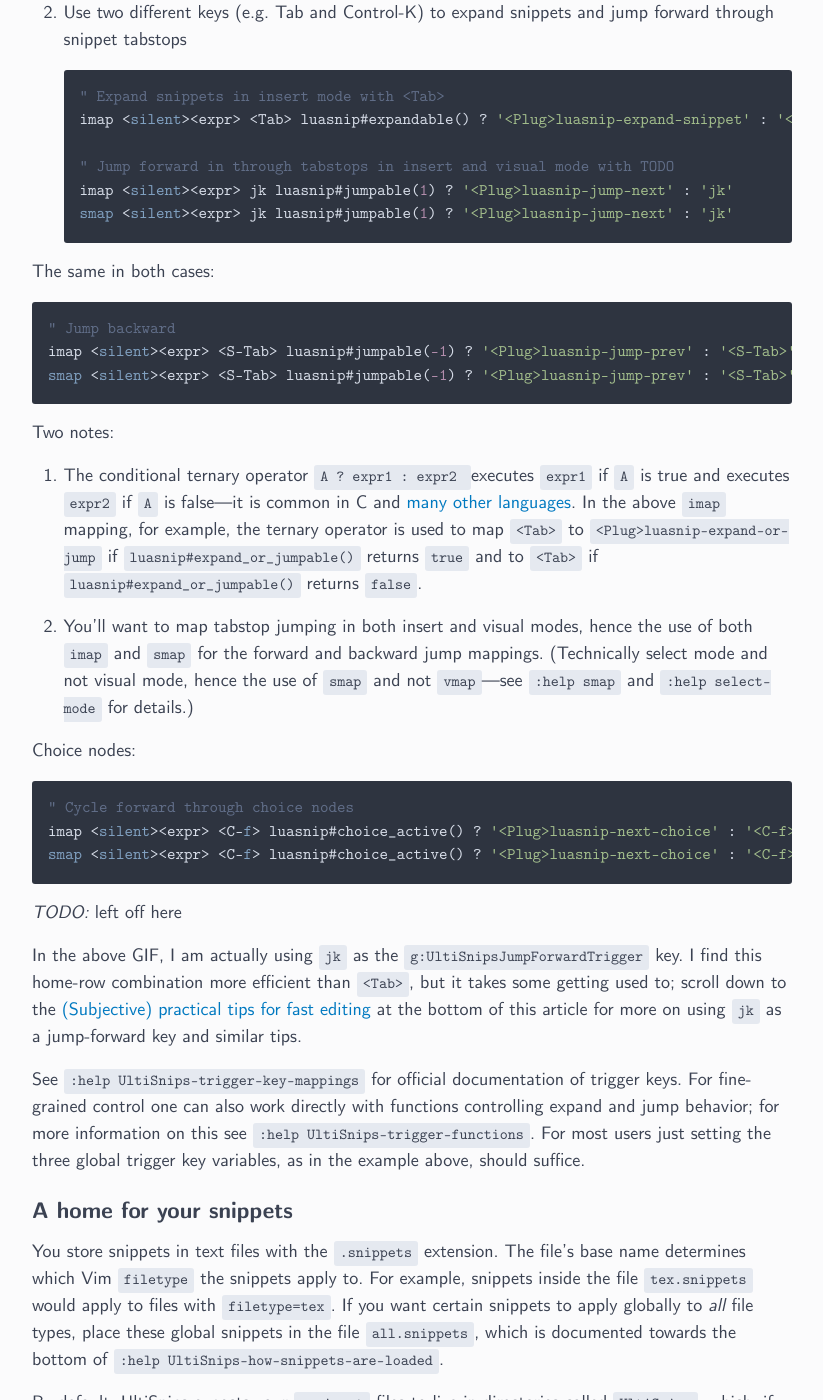
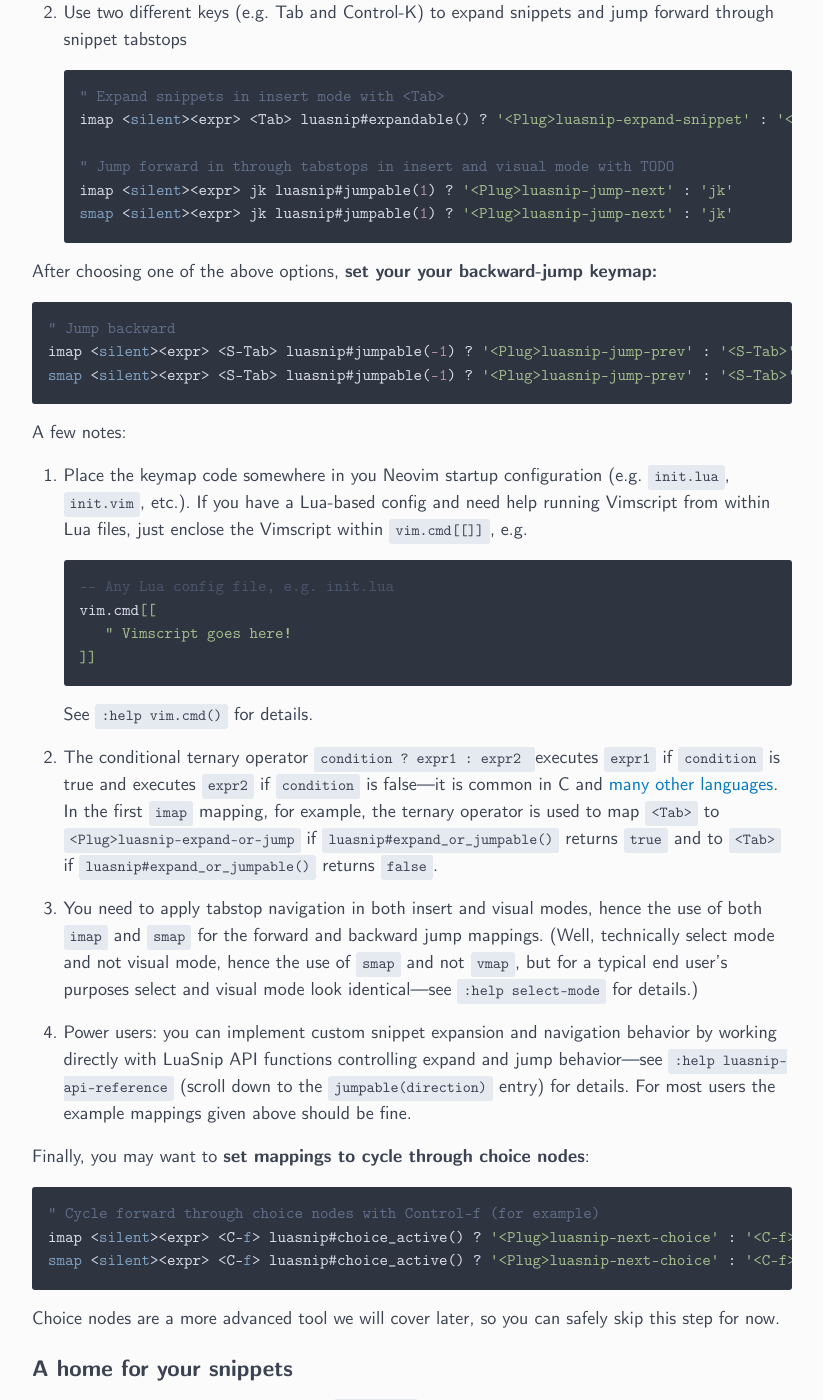
Before and after one commit to ejmastnak/ejmastnak.github.io, a Jekyll site: the page built from tutorials/vim-latex/luasnip.md, in a window 1280 px wide and 1400 px high, scrolled down 3011 px. Shown: the whole window, without its empty margins (228-1051 px from the left). Built offline with Jekyll 4.4.1, drawn with Linux system fonts in a browser that asks for light colours; some of the changed text lies outside the part shown.

Commit message:
Complete Luasnip keymap section

````diff
--- a/tutorials/vim-latex/luasnip.md
+++ b/tutorials/vim-latex/luasnip.md
@@ -89,10 +89,9 @@ After installing LuaSnip you should immediately configure...
 1. the key you use to move forward through a snippet's tabstops, and
 1. the key you use to move backward through a snippet's tabstops.
 
-See the [LuaSnip README](https://github.com/L3MON4D3/LuaSnip#keymaps) for official examples.
+See the [LuaSnip README's keymaps section](https://github.com/L3MON4D3/LuaSnip#keymaps) for official examples.
 
-This is easiest to do in Vimscript.
-(See `:help vim.cmd()` for running Vimscript from within Lua files).
+Setting these keymaps is easiest to do in Vimscript (because they use Vimscript's conditional ternary operator), so the examples below are in Vimscript.
 
 **Choose one** of the following two options:
 
@@ -119,7 +118,7 @@ This is easiest to do in Vimscript.
    smap <silent><expr> jk luasnip#jumpable(1) ? '<Plug>luasnip-jump-next' : 'jk'
    ```
 
-The same in both cases:
+After choosing one of the above options, **set your your backward-jump keymap:**
 
 ```vim
 " Jump backward
@@ -133,31 +132,41 @@ smap <silent><expr> <S-Tab> luasnip#jumpable(-1) ? '<Plug>luasnip-jump-prev' : '
 <!-- snoremap <silent> <S-Tab> <cmd>lua require('luasnip').jump(-1)<Cr> -->
 <!-- ``` -->
 
-Two notes:
+A few notes:
 
-1. The conditional ternary operator `A ? expr1 : expr2 ` executes `expr1` if `A` is true and executes `expr2` if `A` is false---it is common in C and [many other languages](https://en.wikipedia.org/wiki/%3F:).
-In the above `imap` mapping, for example, the ternary operator is used to map `<Tab>` to `<Plug>luasnip-expand-or-jump` if `luasnip#expand_or_jumpable()` returns `true` and to `<Tab>` if `luasnip#expand_or_jumpable()` returns `false`.
+1. Place the keymap code somewhere in you Neovim startup configuration (e.g. `init.lua`, `init.vim`, etc.).
+   If you have a Lua-based config and need help running Vimscript from within Lua files, just enclose the Vimscript within `vim.cmd[[]]`, e.g.
 
-2. You'll want to map tabstop jumping in both insert and visual modes, hence the use of both `imap` and `smap` for the forward and backward jump mappings.
-   (Technically select mode and not visual mode, hence the use of `smap` and not `vmap`---see `:help smap` and `:help select-mode` for details.)
+   ```lua
+   -- Any Lua config file, e.g. init.lua
+   vim.cmd[[
+      " Vimscript goes here!
+   ]]
+   ```
+   See `:help vim.cmd()` for details.
 
-Choice nodes:
+1. The conditional ternary operator `condition ? expr1 : expr2 ` executes `expr1` if `condition` is true and executes `expr2` if `condition` is false---it is common in C and [many other languages](https://en.wikipedia.org/wiki/%3F:).
+In the first `imap` mapping, for example, the ternary operator is used to map `<Tab>` to `<Plug>luasnip-expand-or-jump` if `luasnip#expand_or_jumpable()` returns `true` and to `<Tab>` if `luasnip#expand_or_jumpable()` returns `false`.
+
+1. You need to apply tabstop navigation in both insert and visual modes, hence the use of both `imap` and `smap` for the forward and backward jump mappings.
+   (Well, technically select mode and not visual mode, hence the use of `smap` and not `vmap`, but for a typical end user's purposes select and visual mode look identical---see `:help select-mode` for details.)
+
+1. Power users: you can implement custom snippet expansion and navigation behavior by working directly with LuaSnip API functions controlling expand and jump behavior---see `:help luasnip-api-reference` (scroll down to the `jumpable(direction)` entry) for details.
+   For most users the example mappings given above should be fine.
+
+Finally, you may want to **set mappings to cycle through choice nodes**:
 
 ```vim
-" Cycle forward through choice nodes
+" Cycle forward through choice nodes with Control-f (for example)
 imap <silent><expr> <C-f> luasnip#choice_active() ? '<Plug>luasnip-next-choice' : '<C-f>'
 smap <silent><expr> <C-f> luasnip#choice_active() ? '<Plug>luasnip-next-choice' : '<C-f>'
 ```
 
-*TODO:* left off here
+Choice nodes are a more advanced tool we will cover later, so you can safely skip this step for now.
 
-In the above GIF, I am actually using `jk` as the `g:UltiSnipsJumpForwardTrigger` key.
-I find this home-row combination more efficient than `<Tab>`, but it takes some getting used to;
-scroll down to the [(Subjective) practical tips for fast editing](#subjective-practical-tips-for-fast-editing) at the bottom of this article for more on using `jk` as a jump-forward key and similar tips.
-
-See `:help UltiSnips-trigger-key-mappings` for official documentation of trigger keys.
-For fine-grained control one can also work directly with functions controlling expand and jump behavior; for more information on this see `:help UltiSnips-trigger-functions`.
-For most users just setting the three global trigger key variables, as in the example above, should suffice.
+<!-- In the above GIF, I am actually using `jk` to navigate forward through snippet tabstops. -->
+<!-- I find this home-row combination more efficient than `<Tab>`, but it takes some getting used to; -->
+<!-- scroll down to the [(Subjective) practical tips for fast editing](#subjective-practical-tips-for-fast-editing) at the bottom of this article for more on using `jk` as a jump-forward key and similar tips. -->
 
 ### A home for your snippets
 You store snippets in text files with the `.snippets` extension.
````
Also changed, not shown: other parts of tutorials/vim-latex/luasnip.md (+3 -3 lines).
